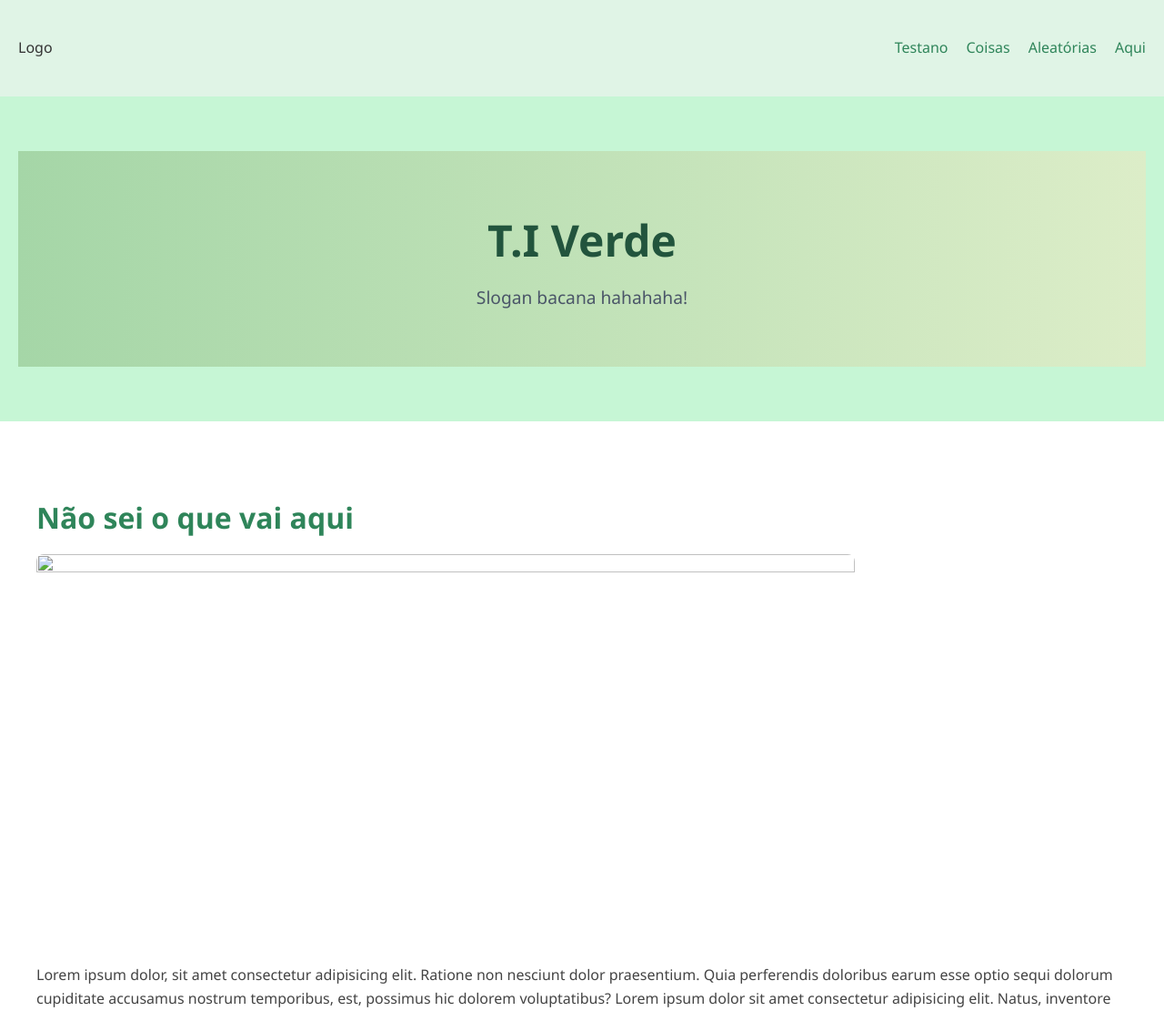
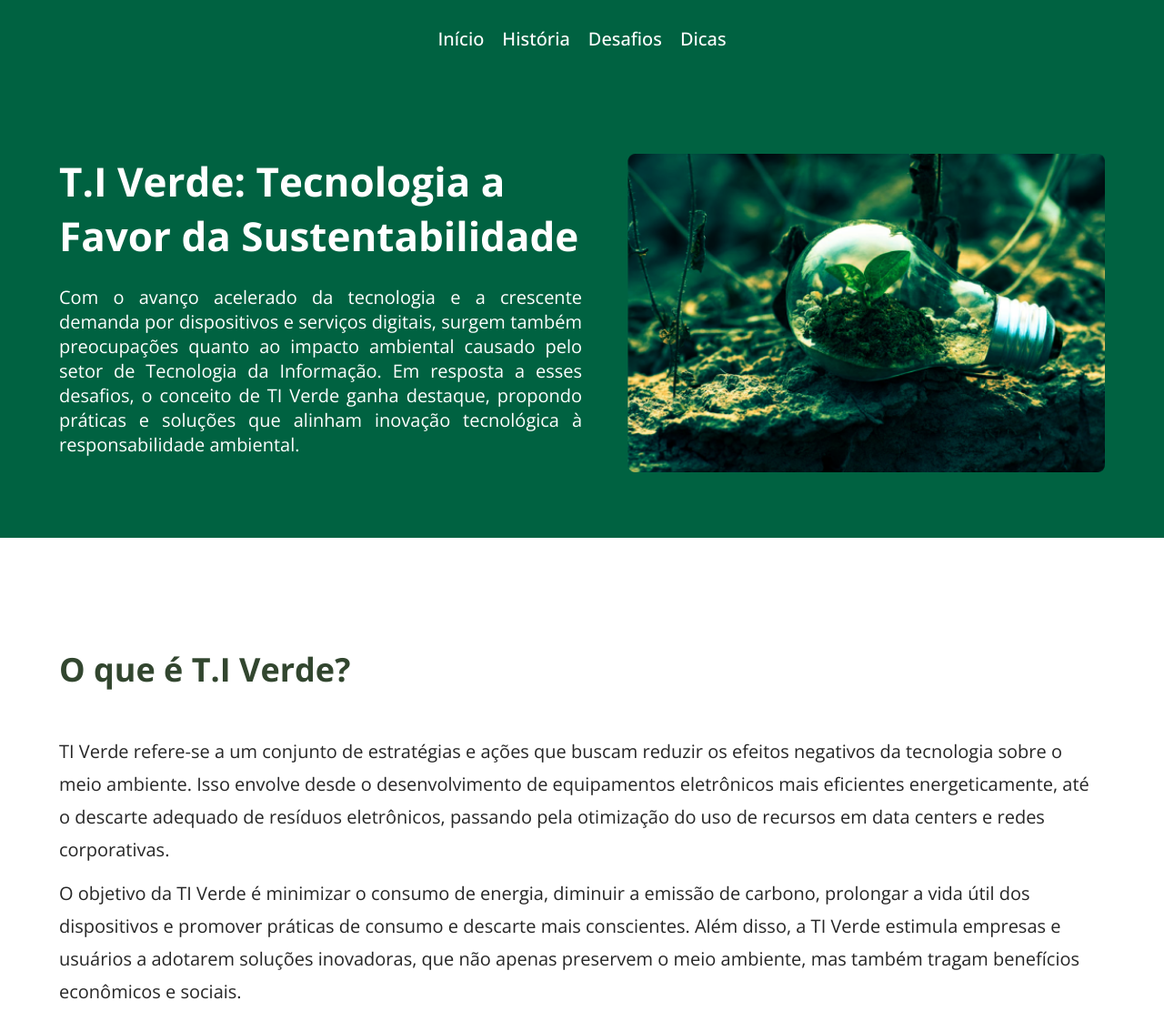
Before and after one commit to ErickHirooka/TrabalhoAPS, a plain HTML site: page index.html in a window 1280 px wide. Shown: the top 1111 px of the page at 91% size. Drawn offline with nearby package versions, Linux system fonts and the light colour scheme.

Commit message:
Versão 1 do site. Apenas a página de início foi feita

```diff
--- /dev/null
+++ b/assets/styles/index.css
@@ -0,0 +1,166 @@
+/* Importando uma fonte do google fonts */
+@import url("https://fonts.googleapis.com/css2?family=Open+Sans:ital,wght@0,300..800;1,300..800&display=swap");
+
+/* Variáveis*/
+:root {
+  --primary-color: #006241;
+  --secondary-color: #32462f;
+  --dark-color: #262626;
+  --light-color: #ffff;
+}
+/* Reset Básico */
+* {
+  margin: 0;
+  padding: 0;
+  box-sizing: border-box;
+}
+/* Estilos Gerais */
+body {
+  font-family: "Open Sans", sans-serif;
+  color: var(--dark-color);
+  font-size: 20px;
+}
+
+a {
+  text-decoration: none;
+  color: var(--dark-color);
+}
+
+.container {
+  width: 100%;
+  max-width: 1150px;
+  margin: auto;
+}
+
+/* Header - Menu */
+.header {
+  background-color: var(--primary-color);
+  height: 85px;
+}
+
+.header .container {
+  display: flex;
+  justify-content: center;
+  align-items: center;
+  height: 100%;
+}
+
+.navigation {
+  display: flex;
+  gap: 20px;
+  font-weight: 500;
+  font-size: 1.25rem;
+}
+.link-menu {
+  color: var(--light-color);
+  transition: color 0.3s ease;
+  position: relative;
+}
+
+.link-menu:hover::after {
+  content: "";
+  width: 100%;
+  height: 5px;
+  border-radius: 5px;
+  background-color: white;
+  position: absolute;
+  bottom: -25px;
+  right: 0;
+}
+
+/* Banner - Sessão da intro */
+.banner {
+  background-color: var(--primary-color);
+  height: 506px;
+}
+
+.banner .container {
+  display: flex;
+  height: 100%;
+}
+
+.left,
+.right {
+  width: 50%;
+  margin-top: 84px;
+}
+
+.left {
+  height: 333px;
+  display: flex;
+  flex-direction: column;
+  justify-content: space-between;
+}
+
+.right {
+  text-align: right;
+}
+
+.h1 {
+  font-size: 2.75rem;
+  color: var(--light-color);
+}
+
+.texto-intro {
+  color: var(--light-color);
+  text-align: justify;
+}
+
+.img-banner {
+  width: 100%;
+  max-width: 525px;
+}
+
+/* Main - Conteúdo principal da página*/
+.main {
+  padding-top: 120px;
+}
+
+.section {
+  margin-bottom: 36px;
+  display: flex;
+  flex-direction: column;
+  gap: 12px;
+}
+
+.futura-imagem {
+  width: 100%;
+  max-width: 880px;
+  height: 500px;
+  background-color: var(--primary-color);
+  color: var(--light-color);
+  text-align: center;
+  place-content: center;
+  margin: 75px auto;
+  border-radius: 8px;
+}
+
+.h2 {
+  font-size: 2.25rem;
+  margin-bottom: 36px;
+  color: var(--secondary-color);
+}
+
+.texto-basico {
+  font-size: 1.25rem;
+  line-height: 1.8;
+  color: var(--dark-color);
+}
+
+/* Footer - rodapé */
+.footer {
+  margin-top: 120px;
+  background-color: var(--primary-color);
+  color: var(--light-color);
+  text-align: center;
+  height: 85px;
+}
+
+.footer .container {
+  place-content: center;
+  height: 100%;
+}
+
+/* Responsividade - TODO */
+
+/* Consegue se manter até 1280. Menor que isso terá que ser ajustado */
--- a/index.html
+++ b/index.html
@@ -5,64 +5,85 @@
     <meta name="viewport" content="width=device-width, initial-scale=1.0" />
     <title>APS - T.I Verde</title>
     <!-- LINKS -->
-    <link rel="stylesheet" href="./style.css" />
+    <link rel="stylesheet" href="./assets/styles/index.css" />
   </head>
   <body>
     <header class="header">
       <div class="container">
-      <p class="logo">Logo</p>
         <nav class="navigation">
-      <a href="#">Testano</a>
-      <a href="#">Coisas</a>
-      <a href="#">Aleatórias</a>
-      <a href="#">Aqui</a>
+          <a href="#" class="link-menu">Início</a>
+          <a href="#" class="link-menu">História</a>
+          <a href="#" class="link-menu">Desafios</a>
+          <a href="#" class="link-menu">Dicas</a>
         </nav>
       </div>
     </header>
     <section class="banner">
       <div class="container">
-        <h1 class="h1">T.I Verde</h1>
-        <p class="slogan">Slogan bacana hahahaha!</p>
+        <div class="left">
+          <h1 class="h1">T.I Verde: Tecnologia a Favor da Sustentabilidade</h1>
+          <p class="texto-intro">
+            Com o avanço acelerado da tecnologia e a crescente demanda por
+            dispositivos e serviços digitais, surgem também preocupações quanto
+            ao impacto ambiental causado pelo setor de Tecnologia da Informação.
+            Em resposta a esses desafios, o conceito de TI Verde ganha destaque,
+            propondo práticas e soluções que alinham inovação tecnológica à
+            responsabilidade ambiental.
+          </p>
+        </div>
+        <div class="right">
+          <img
+            src="./assets/images/imagem-hero.png"
+            alt="Uma lapamda no chão preechida parcialmente com terra e um planta em crescimento"
+            class="img-banner"
+          />
+        </div>
       </div>
     </section>
     <main class="main">
       <div class="container">
-        <h2 class="h2">Não sei o que vai aqui</h2>
-        <img src="./images/plantaElampafa.jpg" alt="" class="imgs-main" />
-        <p class="paragraph">
-          Lorem ipsum dolor, sit amet consectetur adipisicing elit. Ratione non
-          nesciunt dolor praesentium. Quia perferendis doloribus earum esse
-          optio sequi dolorum cupiditate accusamus nostrum temporibus, est,
-          possimus hic dolorem voluptatibus? Lorem ipsum dolor sit amet
-          consectetur adipisicing elit. Natus, inventore aut! Sapiente quasi
-          nobis consectetur debitis eum. Vitae autem amet eaque omnis magnam
-          saepe obcaecati molestias itaque, ipsam eveniet nulla. Lorem ipsum
-          dolor sit amet consectetur adipisicing elit. Sequi nisi maiores et
-          neque commodi, voluptate voluptatem culpa fuga quaerat soluta nihil
-          voluptatum quasi a magni nemo deserunt perferendis tempore accusamus.
+        <section class="section sectoion--oque">
+          <h2 class="h2">O que é T.I Verde?</h2>
+          <p class="texto-basico">
+            TI Verde refere-se a um conjunto de estratégias e ações que buscam
+            reduzir os efeitos negativos da tecnologia sobre o meio ambiente.
+            Isso envolve desde o desenvolvimento de equipamentos eletrônicos
+            mais eficientes energeticamente, até o descarte adequado de resíduos
+            eletrônicos, passando pela otimização do uso de recursos em data
+            centers e redes corporativas.
           </p>
-        <h2 class="h2">Irineu você não sabe...</h2>
-        <img src="./images/plantaElampafa.jpg" alt="" class="imgs-main" />
-        <p class="paragraph">
-          Lorem ipsum dolor, sit amet consectetur adipisicing elit. Ratione non
-          nesciunt dolor praesentium. Quia perferendis doloribus earum esse
-          optio sequi dolorum cupiditate accusamus nostrum temporibus, est,
-          possimus hic dolorem voluptatibus? Lorem ipsum dolor sit amet
-          consectetur adipisicing elit. Natus, inventore aut! Sapiente quasi
-          nobis consectetur debitis eum. Vitae autem amet eaque omnis magnam
-          saepe obcaecati molestias itaque, ipsam eveniet nulla. Lorem ipsum
-          dolor sit amet consectetur adipisicing elit. Sequi nisi maiores et
-          neque commodi, voluptate voluptatem culpa fuga quaerat soluta nihil
-          voluptatum quasi a magni nemo deserunt perferendis tempore accusamus.
+          <p class="texto-basico">
+            O objetivo da TI Verde é minimizar o consumo de energia, diminuir a
+            emissão de carbono, prolongar a vida útil dos dispositivos e
+            promover práticas de consumo e descarte mais conscientes. Além
+            disso, a TI Verde estimula empresas e usuários a adotarem soluções
+            inovadoras, que não apenas preservem o meio ambiente, mas também
+            tragam benefícios econômicos e sociais.
           </p>
+        </section>
+        <div class="futura-imagem">Vai ter uma imagem aqui</div>
+        <section class="section section--importancia">
+          <h2 class="h2">Por que a TI Verde é importante?</h2>
+          <p class="texto-basico">
+            Atualmente, a área de TI representa uma parcela significativa do
+            consumo global de energia e contribui de maneira expressiva para a
+            geração de resíduos eletrônicos. Sem práticas sustentáveis, os
+            impactos ambientais tendem a crescer de forma preocupante nos
+            próximos anos. A TI Verde surge como um caminho necessário para
+            equilibrar o progresso tecnológico com a preservação do planeta.
+          </p>
+          <p class="texto-basico">
+            Empresas que investem em TI Verde também obtêm vantagens
+            competitivas, como redução de custos operacionais, melhoria da
+            imagem institucional e cumprimento de normas e legislações
+            ambientais cada vez mais rigorosas.
+          </p>
+        </section>
       </div>
     </main>
     <footer class="footer">
       <div class="container">
-        <p class="footer-slogan">
-          Consumo consciente para um mundo sustentável
-        </p>
-        <p>@ all rights reserved - 2025</p>
+        <p>Copyright ©2025 - Todos os direitos reservados.</p>
       </div>
     </footer>
   </body>
--- a/style.css
+++ /dev/null
@@ -1,122 +0,0 @@
-@import url("https://fonts.googleapis.com/css2?family=Roboto:ital,wght@0,100..900;1,100..900&display=swap");
-
-* {
-  margin: 0;
-  padding: 0;
-  box-sizing: border-box;
-  font-family: 'Segoe UI', sans-serif;
-}
-
-body {
-  line-height: 1.6;
-  font-family: "Roboto", sans-serif;
-  color: #333333;
-}
-
-a {
-  text-decoration: none;
-  color: #2f855a;
-  transition: color 0.3s ease;
-}
-
-a:hover {
-  color: #276749;
-}
-
-.container {
-  width: 100%;
-  max-width: 1400px;
-  margin: auto;
-  padding: 20px;
-}
-
-.header {
-  background-color: #e0f4e6;
-  padding: 20px 0;
-}
-
-.header .container {
-  display: flex;
-  justify-content: space-between;
-  align-items: center;
-}
-
-.logo-img {
-  max-height: 30px;
-  width: auto;
-}
-
-.navigation {
-  display: flex;
-  gap: 20px;
-  font-weight: 500;
-  font-size: 16px;
-}
-
-.banner {
-  background-color: #c6f6d5;
-  padding: 60px 20px;
-  text-align: center;
-}
-
-.banner .container {
-  display: flex;
-  flex-direction: column;
-  align-items: center;
-  background: linear-gradient(to right, #a5d6a7, #dcedc8);
-  padding: 60px 0;
-  text-align: center;
-}
-
-.h1 {
-  font-size: 3rem;
-  color: #22543d;
-}
-
-.slogan {
-  font-size: 1.2rem;
-  color: #4a5568;
-  margin-top: 10px;
-}
-
-.main {
-  padding: 60px 20px;
-  background-color: #ffffff;
-}
-
-.h2 {
-  font-size: 2rem;
-  margin-bottom: 15px;
-  color: #2f855a;
-}
-
-.imgs-main {
-   width: 100%;
-   max-width: 900px;
-   aspect-ratio: 2/1;
-   object-fit: cover;
-   border-radius: 8px;
-}
-
-.paragraph {
-  font-size: 1rem;
-  color: #444;
-  margin-bottom: 40px;
-}
-
-.footer {
-  background-color: #e0f4e6;
-  text-align: center;
-  padding: 30px 20px;
-  font-size: 0.9rem;
-  color: #555;
-}
-
-.footer .container {
-  display: flex;
-  flex-direction: column;
-  align-items: center;
-  justify-content: center;
-  height: 90px;
-  color: white;
-}
```
Also changed, not shown: assets/images/imagem-hero.png (added), logoTeste.svg (deleted), 2 other files. Lines whose indentation alone changed are shown as unchanged.
